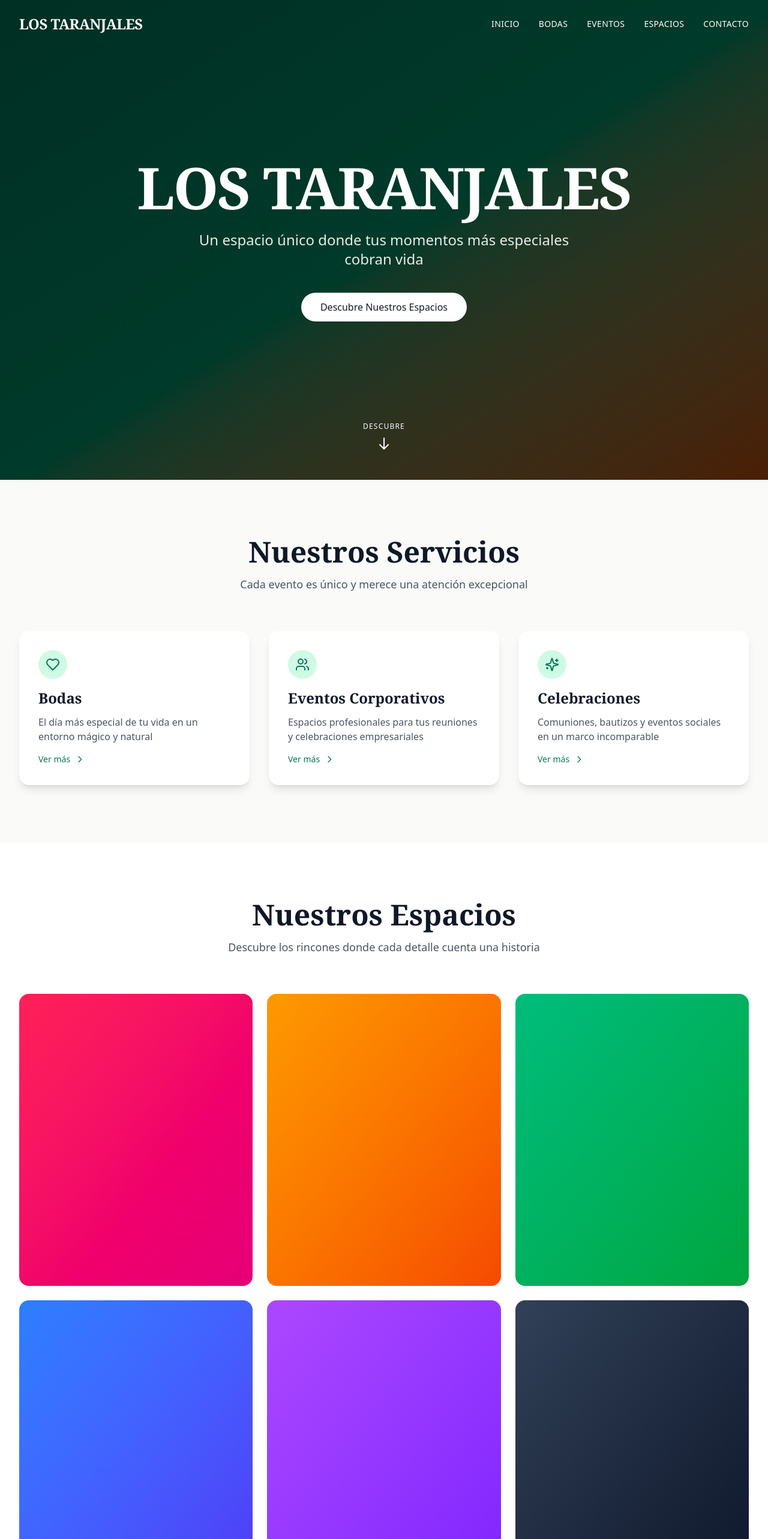
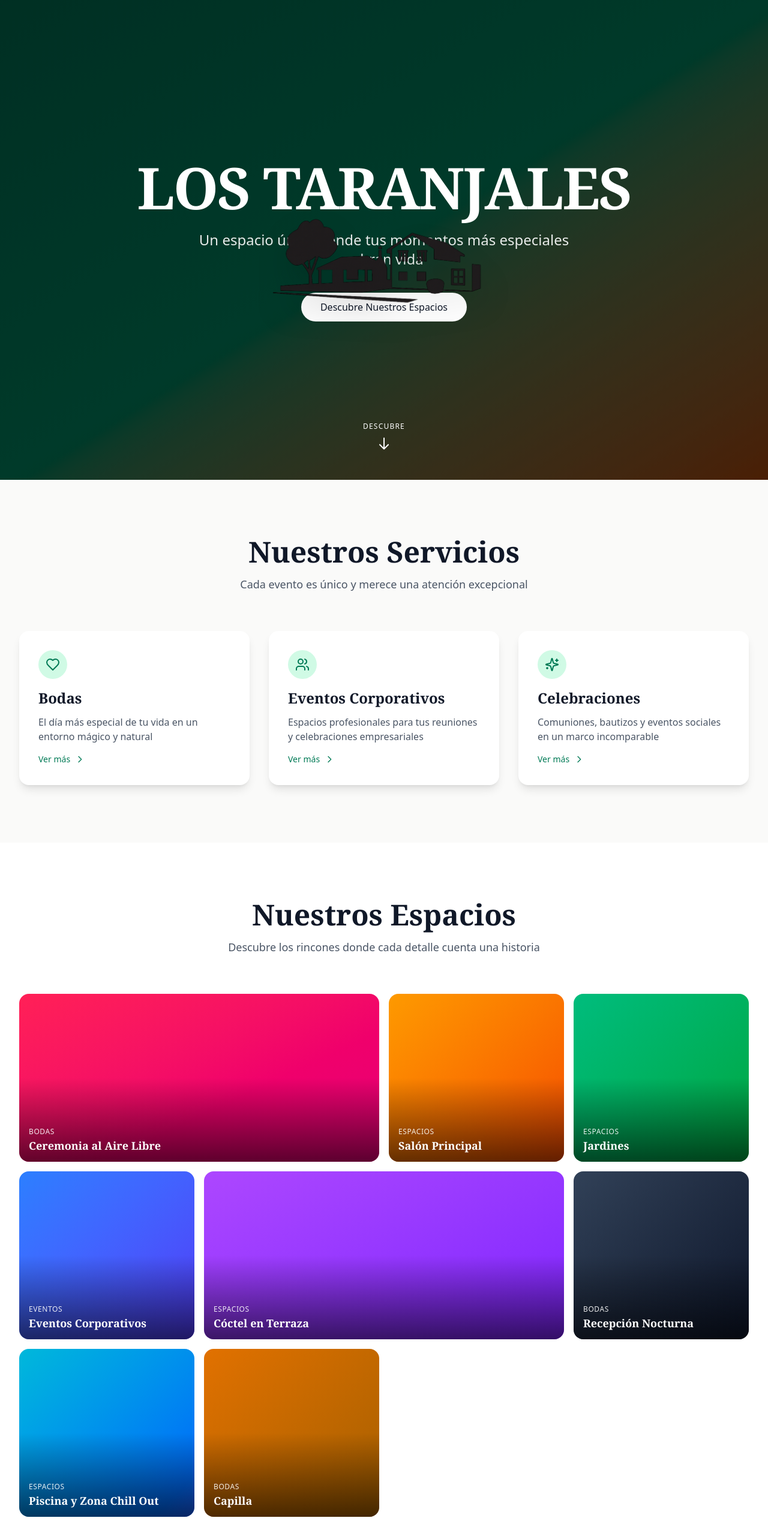
Before and after one commit to alvarogpp12/lostaranjales, a Next.js app: page / in a window 1280 px wide. Shown: the top 2566 px of the page at 60% size. Built offline with nearby package versions, Linux system fonts and the light colour scheme.

Commit message:
feat: add logo animation on scroll and mosaic gallery layout

```diff
--- a/components/gallery.tsx
+++ b/components/gallery.tsx
@@ -4,36 +4,56 @@ const galleryItems = [
 		title: 'Ceremonia al Aire Libre',
 		category: 'Bodas',
 		color: 'from-rose-500 to-pink-600',
+		size: 'large', // Ocupa 2 columnas
 	},
 	{
 		id: 2,
 		title: 'Salón Principal',
 		category: 'Espacios',
 		color: 'from-amber-500 to-orange-600',
+		size: 'medium',
 	},
 	{
 		id: 3,
 		title: 'Jardines',
 		category: 'Espacios',
 		color: 'from-emerald-500 to-green-600',
+		size: 'medium',
 	},
 	{
 		id: 4,
 		title: 'Eventos Corporativos',
 		category: 'Eventos',
 		color: 'from-blue-500 to-indigo-600',
+		size: 'medium',
 	},
 	{
 		id: 5,
 		title: 'Cóctel en Terraza',
 		category: 'Espacios',
 		color: 'from-purple-500 to-violet-600',
+		size: 'large', // Ocupa 2 columnas
 	},
 	{
 		id: 6,
 		title: 'Recepción Nocturna',
 		category: 'Bodas',
 		color: 'from-slate-700 to-slate-900',
+		size: 'medium',
+	},
+	{
+		id: 7,
+		title: 'Piscina y Zona Chill Out',
+		category: 'Espacios',
+		color: 'from-cyan-500 to-blue-600',
+		size: 'medium',
+	},
+	{
+		id: 8,
+		title: 'Capilla',
+		category: 'Bodas',
+		color: 'from-amber-600 to-yellow-700',
+		size: 'medium',
 	},
 ]
 
@@ -48,25 +68,32 @@ export function Gallery() {
 					</p>
 				</div>
 
-				<div className="grid gap-6 sm:grid-cols-2 lg:grid-cols-3">
+				{/* Mosaico Grid */}
+				<div className="grid auto-rows-[280px] grid-cols-1 gap-4 sm:grid-cols-2 lg:grid-cols-4">
 					{galleryItems.map((item) => (
 						<div
 							key={item.id}
-							className="group relative aspect-[4/5] cursor-pointer overflow-hidden rounded-2xl"
+							className={`group relative cursor-pointer overflow-hidden rounded-2xl ${
+								item.size === 'large' ? 'sm:col-span-2' : 'col-span-1'
+							}`}
 						>
 							{/* Placeholder gradient - replace with actual images */}
-							<div className={`h-full w-full bg-gradient-to-br ${item.color} transition-transform duration-500 group-hover:scale-110`}>
+							<div
+								className={`size-full bg-gradient-to-br ${item.color} transition-transform duration-700 group-hover:scale-110`}
+							>
 								{/* Replace with: */}
 								{/* <Image src={`/images/gallery/${item.id}.jpg`} alt={item.title} fill className="object-cover" /> */}
 							</div>
 
-							{/* Overlay */}
-							<div className="absolute inset-0 bg-gradient-to-t from-black/70 via-black/20 to-transparent opacity-0 transition-opacity duration-300 group-hover:opacity-100" />
+							{/* Overlay permanente sutil */}
+							<div className="absolute inset-0 bg-gradient-to-t from-black/60 via-black/0 to-transparent" />
 
-							{/* Content */}
-							<div className="absolute inset-x-0 bottom-0 translate-y-4 p-6 text-white opacity-0 transition-all duration-300 group-hover:translate-y-0 group-hover:opacity-100">
-								<p className="mb-1 text-sm font-medium uppercase tracking-wide">{item.category}</p>
-								<h3 className="font-serif text-2xl font-bold">{item.title}</h3>
+							{/* Caption - Siempre visible en la parte inferior */}
+							<div className="absolute inset-x-0 bottom-0 p-4 text-white transition-all duration-300 group-hover:p-6">
+								<p className="mb-1 text-xs font-medium uppercase tracking-wider opacity-90">
+									{item.category}
+								</p>
+								<h3 className="font-serif text-lg font-bold leading-tight">{item.title}</h3>
 							</div>
 						</div>
 					))}
--- a/components/navigation.tsx
+++ b/components/navigation.tsx
@@ -1,6 +1,7 @@
 'use client'
 
 import { Menu, X } from 'lucide-react'
+import Image from 'next/image'
 import Link from 'next/link'
 import { useEffect, useState } from 'react'
 
@@ -25,20 +26,36 @@ export function Navigation() {
 	}, [])
 
 	return (
+		<>
+			{/* Logo centrado - Solo visible al inicio (sin scroll) */}
+			<div
+				className={`fixed left-1/2 top-1/2 z-40 -translate-x-1/2 -translate-y-1/2 transition-all duration-700 ${
+					isScrolled ? 'pointer-events-none opacity-0' : 'opacity-100'
+				}`}
+			>
+				<Image
+					src="/images/logo.png"
+					alt="Finca Los Taranjales"
+					width={300}
+					height={300}
+					className="h-auto w-64 drop-shadow-2xl md:w-80 lg:w-96"
+					priority
+				/>
+			</div>
+
+			{/* Navegación - Solo visible después de scroll */}
 			<nav
-			className={`fixed top-0 z-50 w-full transition-all duration-300 ${
-				isScrolled ? 'bg-white/95 shadow-md backdrop-blur-sm' : 'bg-transparent'
+				className={`fixed top-0 z-50 w-full transition-all duration-500 ${
+					isScrolled
+						? 'translate-y-0 bg-white/95 opacity-100 shadow-md backdrop-blur-sm'
+						: 'pointer-events-none -translate-y-full opacity-0'
 				}`}
 			>
 				<div className="mx-auto max-w-7xl px-4 sm:px-6 lg:px-8">
 					<div className="flex h-20 items-center justify-between">
-					{/* Logo */}
+						{/* Logo texto */}
 						<Link href="/" className="flex items-center space-x-2">
-						<span
-							className={`font-serif text-2xl font-bold tracking-tight transition-colors ${
-								isScrolled ? 'text-gray-900' : 'text-white'
-							}`}
-						>
+							<span className="font-serif text-2xl font-bold tracking-tight text-gray-900">
 								LOS TARANJALES
 							</span>
 						</Link>
@@ -49,9 +66,7 @@ export function Navigation() {
 								<Link
 									key={item.href}
 									href={item.href}
-								className={`text-sm font-medium uppercase tracking-wide transition-colors hover:opacity-70 ${
-									isScrolled ? 'text-gray-700' : 'text-white'
-								}`}
+									className="text-sm font-medium uppercase tracking-wide text-gray-700 transition-colors hover:text-emerald-700"
 								>
 									{item.label}
 								</Link>
@@ -61,7 +76,7 @@ export function Navigation() {
 						{/* Mobile Menu Button */}
 						<button
 							onClick={() => setIsMobileMenuOpen(!isMobileMenuOpen)}
-						className={`md:hidden ${isScrolled ? 'text-gray-900' : 'text-white'}`}
+							className="text-gray-900 md:hidden"
 							aria-label="Toggle menu"
 						>
 							{isMobileMenuOpen ? <X size={24} /> : <Menu size={24} />}
@@ -87,5 +102,6 @@ export function Navigation() {
 					</div>
 				)}
 			</nav>
+		</>
 	)
 }
```
Also changed, not shown: public/images/logo.png (added). Lines whose indentation alone changed are shown as unchanged.
